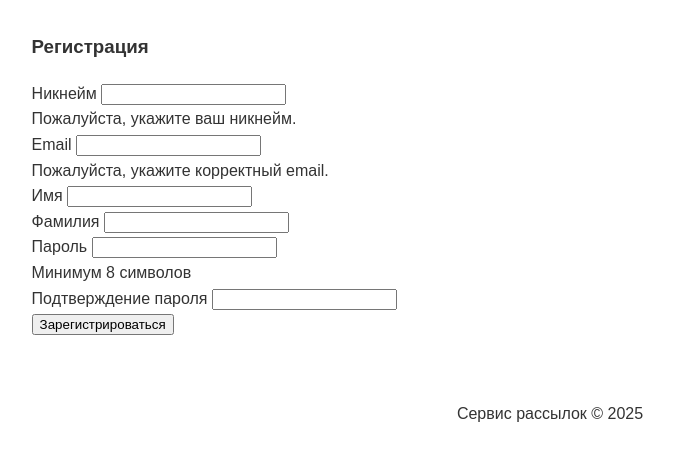
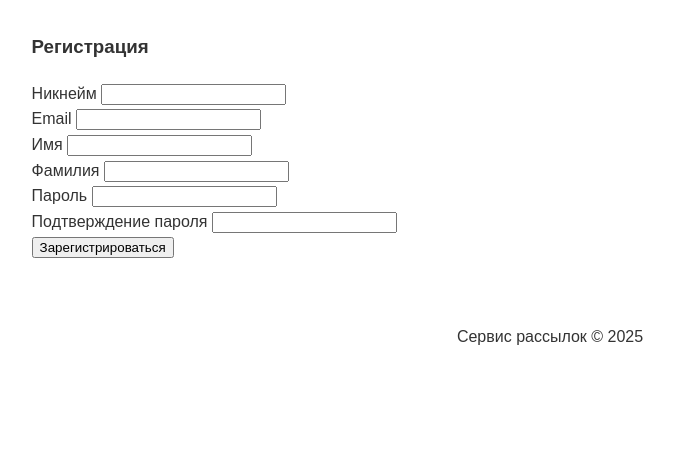
Before and after one commit to antonsima/DJANGO_COURSE_PROJ, a Django app: page /accounts/signup/ in a window 1280 px wide. Shown: the part 83-544 px from the top of the page, without its empty margins (90-764 px from the left). Run offline with Django 5.2, Linux system fonts and the light colour scheme; some libraries are stand-ins or nearby versions.

Commit message:
Починил регистрацию

```diff
--- a/users/forms.py
+++ b/users/forms.py
@@ -1,17 +1,13 @@
 from allauth.account.forms import SignupForm
 from django import forms
-from django.contrib.auth import get_user_model
-
-User = get_user_model()
-
 
 class CustomSignupForm(SignupForm):
-    first_name = forms.CharField(max_length=150, required=True)
-    last_name = forms.CharField(max_length=150, required=True)
+    first_name = forms.CharField(max_length=30, label='Имя', required=True)
+    last_name = forms.CharField(max_length=30, label='Фамилия', required=True)
 
     def save(self, request):
-        user = super().save(request)
-        user.first_name = self.cleaned_data["first_name"]
-        user.last_name = self.cleaned_data["last_name"]
+        user = super(CustomSignupForm, self).save(request)
+        user.first_name = self.cleaned_data['first_name']
+        user.last_name = self.cleaned_data['last_name']
         user.save()
         return user
--- a/users/templates/account/signup.html
+++ b/users/templates/account/signup.html
@@ -14,59 +14,72 @@
                     <form method="post" class="needs-validation" novalidate>
                         {% csrf_token %}
 
-                        <div class="row g-3">
-                            <!-- Username -->
-                            <div class="col-md-6">
+                        {% if form.errors %}
+                            <div class="alert alert-danger">
+                                {% for field, errors in form.errors.items %}
+                                    {% for error in errors %}
+                                        <p>{{ error }}</p>
+                                    {% endfor %}
+                                {% endfor %}
+                            </div>
+                        {% endif %}
+
+                        <div class="mb-3">
                             <label for="id_username" class="form-label">Никнейм</label>
-                                <input type="text" class="form-control" id="id_username"
-                                       name="username" required
+                            <input type="text" class="form-control {% if form.username.errors %}is-invalid{% endif %}"
+                                   id="id_username" name="username" required
                                    value="{{ form.username.value|default:'' }}">
-                                <div class="invalid-feedback">
-                                    Пожалуйста, укажите ваш никнейм.
-                                </div>
+                            {% for error in form.username.errors %}
+                                <div class="invalid-feedback">{{ error }}</div>
+                            {% endfor %}
                         </div>
 
-                            <!-- Email -->
-                            <div class="col-md-6">
+                        <div class="mb-3">
                             <label for="id_email" class="form-label">Email</label>
-                                <input type="email" class="form-control" id="id_email"
-                                       name="email" required
+                            <input type="email" class="form-control {% if form.email.errors %}is-invalid{% endif %}"
+                                   id="id_email" name="email" required
                                    value="{{ form.email.value|default:'' }}">
-                                <div class="invalid-feedback">
-                                    Пожалуйста, укажите корректный email.
-                                </div>
+                            {% for error in form.email.errors %}
+                                <div class="invalid-feedback">{{ error }}</div>
+                            {% endfor %}
                         </div>
 
-                            <!-- First Name -->
-                            <div class="col-md-6">
+                        <div class="mb-3">
                             <label for="id_first_name" class="form-label">Имя</label>
-                                <input type="text" class="form-control" id="id_first_name"
-                                       name="first_name" required
+                            <input type="text" class="form-control {% if form.first_name.errors %}is-invalid{% endif %}"
+                                   id="id_first_name" name="first_name" required
                                    value="{{ form.first_name.value|default:'' }}">
+                            {% for error in form.first_name.errors %}
+                                <div class="invalid-feedback">{{ error }}</div>
+                            {% endfor %}
                         </div>
 
-                            <!-- Last Name -->
-                            <div class="col-md-6">
+                        <div class="mb-3">
                             <label for="id_last_name" class="form-label">Фамилия</label>
-                                <input type="text" class="form-control" id="id_last_name"
-                                       name="last_name" required
+                            <input type="text" class="form-control {% if form.last_name.errors %}is-invalid{% endif %}"
+                                   id="id_last_name" name="last_name" required
                                    value="{{ form.last_name.value|default:'' }}">
+                            {% for error in form.last_name.errors %}
+                                <div class="invalid-feedback">{{ error }}</div>
+                            {% endfor %}
                         </div>
 
-                            <!-- Password -->
-                            <div class="col-md-6">
+                        <div class="mb-3">
                             <label for="id_password1" class="form-label">Пароль</label>
-                                <input type="password" class="form-control" id="id_password1"
-                                       name="password1" required>
-                                <div class="form-text">Минимум 8 символов</div>
+                            <input type="password" class="form-control {% if form.password1.errors %}is-invalid{% endif %}"
+                                   id="id_password1" name="password1" required>
+                            {% for error in form.password1.errors %}
+                                <div class="invalid-feedback">{{ error }}</div>
+                            {% endfor %}
                         </div>
 
-                            <!-- Password Confirmation -->
-                            <div class="col-md-6">
+                        <div class="mb-3">
                             <label for="id_password2" class="form-label">Подтверждение пароля</label>
-                                <input type="password" class="form-control" id="id_password2"
-                                       name="password2" required>
-                            </div>
+                            <input type="password" class="form-control {% if form.password2.errors %}is-invalid{% endif %}"
+                                   id="id_password2" name="password2" required>
+                            {% for error in form.password2.errors %}
+                                <div class="invalid-feedback">{{ error }}</div>
+                            {% endfor %}
                         </div>
 
                         <div class="d-grid gap-2 mt-4">
--- a/users/urls.py
+++ b/users/urls.py
@@ -1,7 +1,7 @@
 from django.urls import path
 
-from .views import SignUpView
+from .views import CustomSignupView
 
 urlpatterns = [
-    path("signup/", SignUpView.as_view(), name="signup"),
+    path("signup/", CustomSignupView.as_view(), name="signup"),
 ]
```
Also changed, not shown: mailing_service/settings.py (+8 -6 lines), mailings/views.py (+18 -18 lines), users/views.py (+3 -9 lines). Lines whose indentation alone changed are shown as unchanged.
